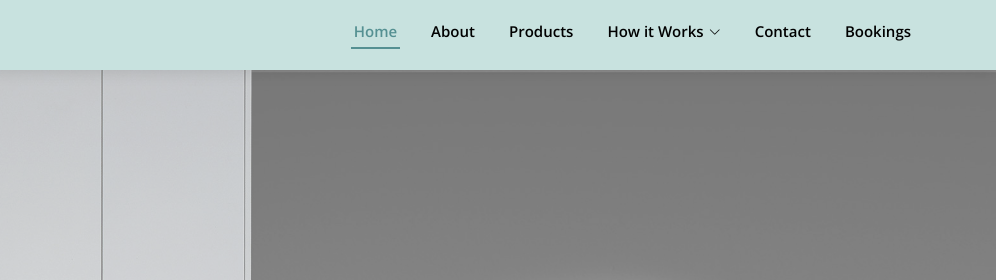
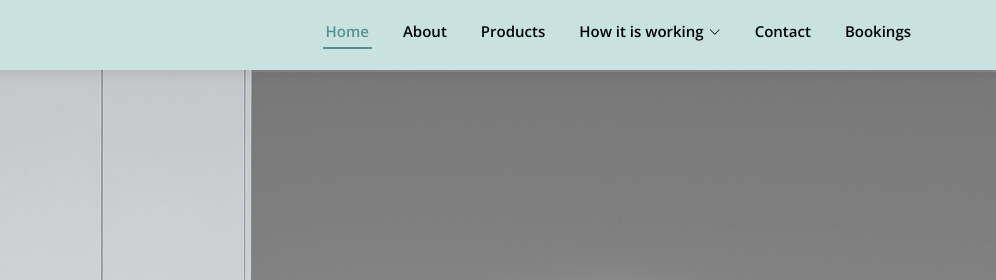
Before and after one commit to InioluwaAdeyiga/suffering, a plain HTML site: page index.html in a window 1280 px wide. Shown: the top 280 px of the page, 284-1280 px from the left. Drawn offline with nearby package versions, Linux system fonts and the light colour scheme; some packages are replaced by stand-ins of ours; a script that the page names is missing.

Commit message:
Update index.html

```diff
--- a/index.html
+++ b/index.html
@@ -71,7 +71,7 @@
           <!--li><a class="nav-link scrollto" href="#services">Services</a></li-->
           <li><a class="nav-link scrollto " href="product.html">Products</a></li>
 
-          <li class="dropdown"><a href="#"><span>How it Works</span> <i class="bi bi-chevron-down"></i></a>
+          <li class="dropdown"><a href="#"><span>How it is working</span> <i class="bi bi-chevron-down"></i></a>
             <ul>
               <li><a href="#">Drop Down 1</a></li>
               <li class="dropdown"><a href="#"><span>Deep Drop Down</span> <i class="bi bi-chevron-right"></i></a>
```
